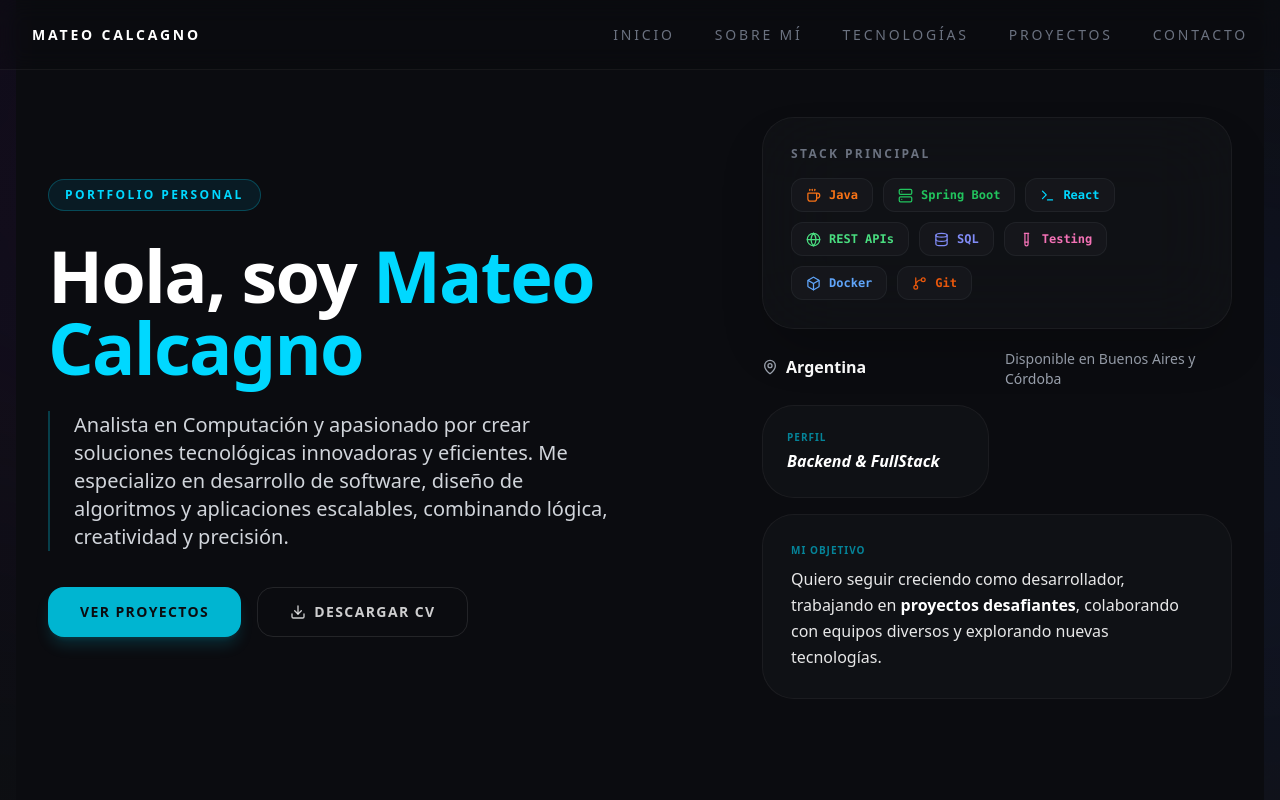
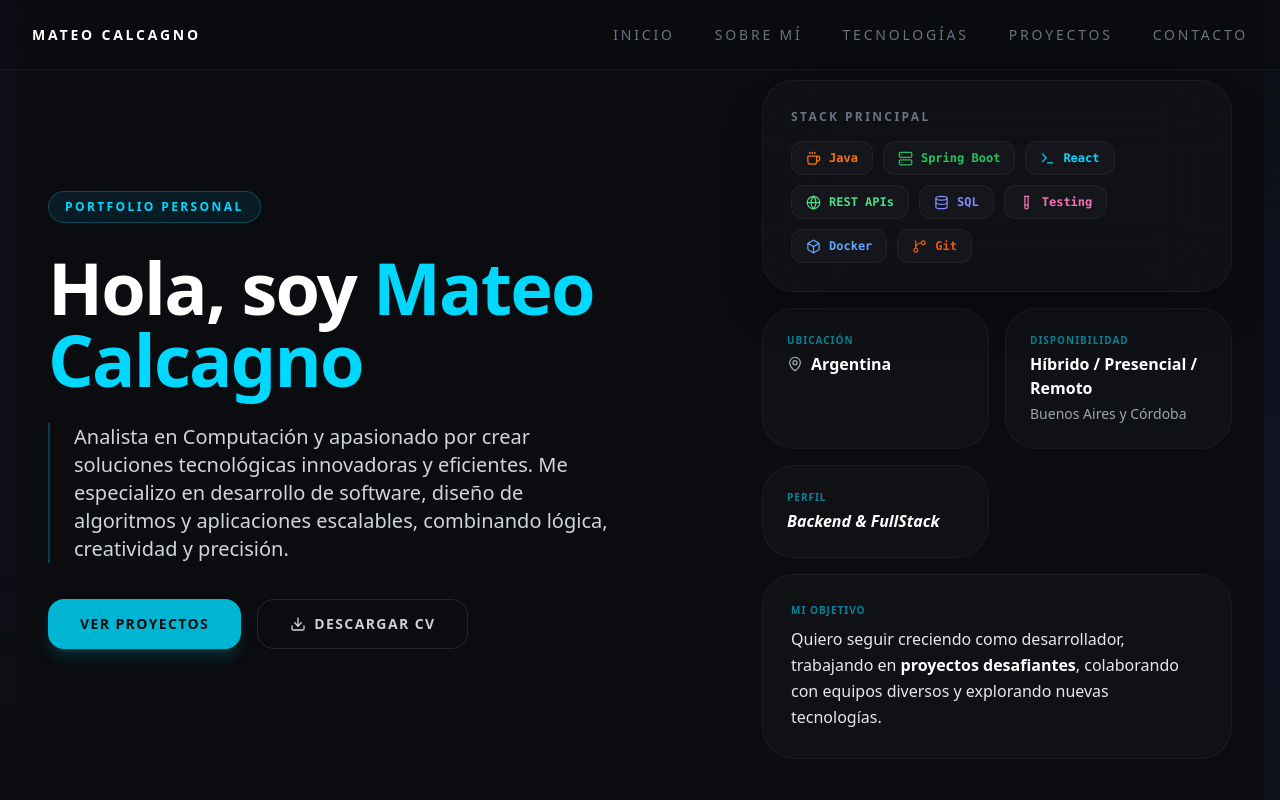
Before and after one commit to MateoCalcagno/portfolio-mateo, a React (Vite) app: page / in a window 1280 px wide. Shown: the top 800 px of the page. Built offline with nearby package versions, Linux system fonts and the light colour scheme.

Commit message:
update hero

```diff
--- a/src/components/Hero.tsx
+++ b/src/components/Hero.tsx
@@ -87,14 +87,24 @@ export default function Hero() {
           </div>
 
           <div className="grid grid-cols-1 sm:grid-cols-2 gap-4">
-            <div className="flex items-center gap-2 text-white font-bold text-base">
-              <MapPin size={16} className="text-gray-400 group-hover:text-cyan-400 transition-colors" />
-              Argentina
+            <div className="p-6 bg-slate-900/50 rounded-[2rem] border border-white/5 hover:border-cyan-500/20 transition-colors group">
+              <p className="text-cyan-500/70 text-[10px] uppercase tracking-widest font-black mb-1">Ubicación</p>
+              <div className="flex items-center gap-2 text-white font-bold text-base">
+                <MapPin size={16} className="text-gray-400 group-hover:text-cyan-400 transition-colors" />
+                Argentina
+              </div>
             </div>
-
-            <p className="text-gray-400 text-sm mt-1">
-              Disponible en Buenos Aires y Córdoba
-            </p>
+            <div className="p-6 bg-slate-900/50 rounded-[2rem] border border-white/5 hover:border-cyan-500/20 transition-colors">
+              <p className="text-cyan-500/70 text-[10px] uppercase tracking-widest font-black mb-1">
+                Disponibilidad
+              </p>
+              <p className="text-white font-bold text-base">
+                Híbrido / Presencial / Remoto
+              </p>
+              <p className="text-gray-400 text-sm mt-1">
+                Buenos Aires y Córdoba
+              </p>
+            </div>
             <div className="p-6 bg-slate-900/50 rounded-[2rem] border border-white/5 hover:border-cyan-500/20 transition-colors">
               <p className="text-cyan-500/70 text-[10px] uppercase tracking-widest font-black mb-1">Perfil</p>
               <p className="text-white font-bold text-base italic">Backend & FullStack</p>
```
